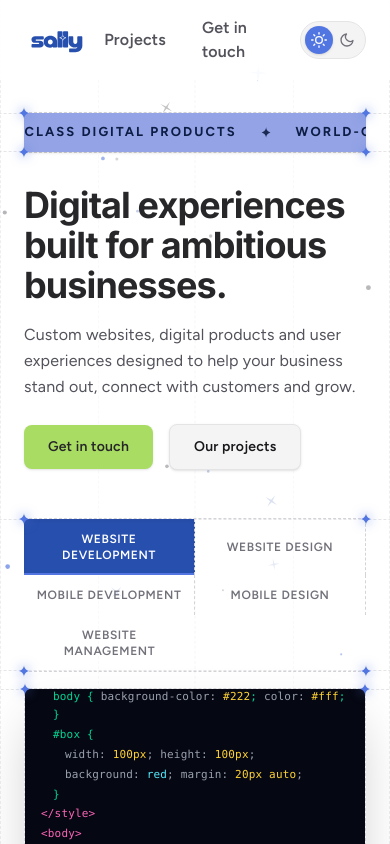
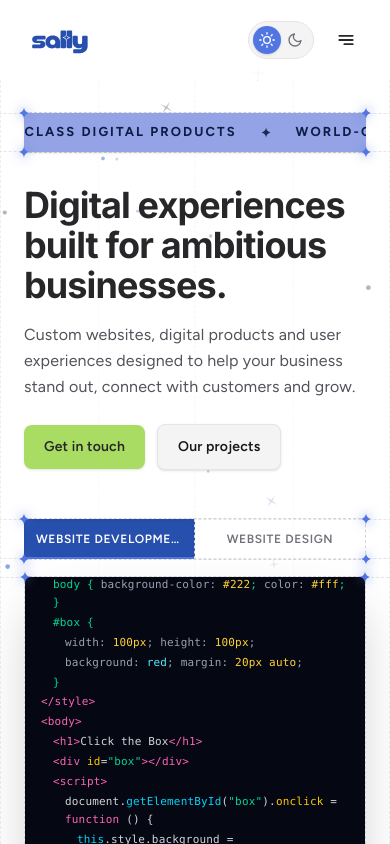
Before and after one commit to Sailor-io/sally-web, a React (Vite) app: page / in a window 390 px wide. Shown: the top 844 px of the page. Built offline with nearby package versions, Linux system fonts and the light colour scheme.

Commit message:
feat: add mobile navigation menu and responsive layout improvements to navbar and hero components

```diff
--- a/src/components/hero/CapabilityTabs.tsx
+++ b/src/components/hero/CapabilityTabs.tsx
@@ -22,7 +22,7 @@ export function CapabilityTabs() {
         borderStyle="y"
         className="w-full"
       >
-        <div className="grid grid-cols-2 sm:grid-cols-3 lg:grid-cols-5 divide-x divide-dashed divide-border-dashed">
+        <div className="flex overflow-x-auto scrollbar-none divide-x divide-dashed divide-border-dashed lg:grid lg:grid-cols-5">
           {CAPABILITY_TABS.map((tab, idx) => {
             const isActive = activeTab === idx;
             return (
@@ -30,13 +30,13 @@ export function CapabilityTabs() {
                 key={tab}
                 type="button"
                 onClick={() => setActiveTab(idx)}
-                className={`relative flex items-center justify-center px-3 sm:px-4 py-3 sm:py-3.5 text-center font-sans text-xs sm:text-sm font-semibold tracking-wider uppercase transition-all ${
+                className={`relative flex items-center justify-center shrink-0 w-1/2 lg:w-auto px-3 sm:px-4 py-3 sm:py-3.5 text-center font-sans text-xs sm:text-sm font-semibold tracking-wider uppercase transition-all cursor-pointer ${
                   isActive
                     ? 'bg-tab-active-bg text-tab-active-text shadow-inner'
                     : 'bg-transparent text-text-muted hover:text-text-primary hover:bg-white/5'
                 }`}
               >
-                {tab}
+                <span className="truncate">{tab}</span>
                 {isActive && (
                   <span className="absolute bottom-0 left-0 right-0 h-0.5 bg-primary-300" />
                 )}
--- a/src/components/hero/HeroContent.tsx
+++ b/src/components/hero/HeroContent.tsx
@@ -17,17 +17,17 @@ export function HeroMainContent({ onNavigateToProjects }: HeroContentProps) {
           Custom websites, digital products and user experiences designed to help your business stand out, connect with customers and grow.
         </p>
 
-        <div className="mt-6 sm:mt-8 flex flex-wrap items-center gap-4">
+        <div className="mt-6 sm:mt-8 flex flex-row items-center gap-3 sm:gap-4">
           <a
             href="#contact"
-            className="inline-flex items-center justify-center rounded-lg bg-secondary-300 px-6 sm:px-7 py-3 sm:py-3.5 font-sans text-sm sm:text-base font-semibold text-gray-800 shadow-sm transition-all hover:brightness-105 active:scale-[0.98]"
+            className="inline-flex items-center justify-center rounded-lg bg-secondary-300 px-5 sm:px-7 py-3 sm:py-3.5 font-sans text-sm sm:text-base font-semibold text-gray-800 shadow-sm transition-all hover:brightness-105 active:scale-[0.98]"
           >
             Get in touch
           </a>
           <button
             type="button"
             onClick={onNavigateToProjects}
-            className="inline-flex items-center justify-center rounded-lg bg-gray-100 dark:bg-white text-gray-900 px-6 sm:px-7 py-3 sm:py-3.5 font-sans text-sm sm:text-base font-semibold border border-border-subtle shadow-sm transition-all hover:bg-gray-200 active:scale-[0.98] cursor-pointer"
+            className="inline-flex items-center justify-center rounded-lg bg-gray-100 dark:bg-white text-gray-900 px-5 sm:px-7 py-3 sm:py-3.5 font-sans text-sm sm:text-base font-semibold border border-border-subtle shadow-sm transition-all hover:bg-gray-200 active:scale-[0.98] cursor-pointer"
           >
             Our projects
           </button>
--- a/src/components/layout/Navbar.tsx
+++ b/src/components/layout/Navbar.tsx
@@ -1,4 +1,7 @@
+import { useState } from 'react';
+import { motion, AnimatePresence } from 'motion/react';
 import { useTheme } from '../../context/ThemeContext';
+import { BlueprintFrame } from '../common/BlueprintFrame';
 import logoDark from '../../assets/svgs/Logo.svg';
 import logoLight from '../../assets/svgs/LogoLight.svg';
 
@@ -8,50 +11,10 @@ interface NavbarProps {
   activeView?: 'hero' | 'projects';
 }
 
-export function Navbar({ onNavigateToProjects, onNavigateToHome, activeView = 'hero' }: NavbarProps) {
+function ThemeToggle() {
   const { theme, toggleTheme } = useTheme();
 
   return (
-    <header className="sticky top-0 z-50 w-full transition-colors duration-300 backdrop-blur-md bg-bg/85">
-      <div className="mx-auto flex h-20 max-w-300 items-center justify-between px-6 lg:px-12">
-        {/* Brand Logo */}
-        <button
-          type="button"
-          onClick={onNavigateToHome}
-          className="group flex items-center transition-opacity hover:opacity-80 cursor-pointer bg-transparent border-0 p-0"
-          aria-label="Sally Home"
-        >
-          <img
-            src={theme === 'dark' ? logoDark : logoLight}
-            alt="Sally"
-            className="h-9 w-auto"
-          />
-        </button>
-
-        {/* Action Controls & Navigation */}
-        <div className="flex items-center gap-4 sm:gap-6">
-          <nav className="flex items-center gap-2 sm:gap-4">
-            <button
-              type="button"
-              onClick={onNavigateToProjects}
-              className={`rounded-lg px-3.5 py-2 font-sans text-base font-semibold transition-colors cursor-pointer bg-transparent border-0 ${
-                activeView === 'projects'
-                  ? 'text-primary-400 font-bold'
-                  : 'text-text-secondary hover:text-text-primary'
-              }`}
-            >
-              Projects
-            </button>
-
-            <a
-              href="#contact"
-              className="rounded-lg px-3.5 py-2 font-sans text-base font-semibold text-text-secondary transition-colors hover:text-text-primary"
-            >
-              Get in touch
-            </a>
-          </nav>
-
-          {/* Theme Toggle Pill Switch */}
     <button
       type="button"
       onClick={toggleTheme}
@@ -113,8 +76,191 @@ export function Navbar({ onNavigateToProjects, onNavigateToHome, activeView = 'h
         </svg>
       </span>
     </button>
+  );
+}
+
+export function Navbar({ onNavigateToProjects, onNavigateToHome, activeView = 'hero' }: NavbarProps) {
+  const { theme } = useTheme();
+  const [mobileMenuOpen, setMobileMenuOpen] = useState(false);
+
+  return (
+    <>
+      <header className="sticky top-0 z-40 w-full transition-colors duration-300 backdrop-blur-md bg-bg/85">
+        <div className="mx-auto flex h-20 max-w-300 items-center justify-between px-6 lg:px-12">
+          {/* Brand Logo */}
+          <button
+            type="button"
+            onClick={onNavigateToHome}
+            className="group flex items-center transition-opacity hover:opacity-80 cursor-pointer bg-transparent border-0 p-0"
+            aria-label="Sally Home"
+          >
+            <img
+              src={theme === 'dark' ? logoDark : logoLight}
+              alt="Sally"
+              className="h-9 w-auto"
+            />
+          </button>
+
+          {/* Action Controls & Navigation */}
+          <div className="flex items-center gap-3 sm:gap-6">
+            {/* Desktop Navigation Links */}
+            <nav className="hidden md:flex items-center gap-2 sm:gap-4">
+              <button
+                type="button"
+                onClick={onNavigateToProjects}
+                className={`rounded-lg px-3.5 py-2 font-sans text-base font-semibold transition-colors cursor-pointer bg-transparent border-0 ${
+                  activeView === 'projects'
+                    ? 'text-primary-400 font-bold'
+                    : 'text-text-secondary hover:text-text-primary'
+                }`}
+              >
+                Projects
+              </button>
+
+              <a
+                href="#contact"
+                className="rounded-lg px-3.5 py-2 font-sans text-base font-semibold text-text-secondary transition-colors hover:text-text-primary"
+              >
+                Get in touch
+              </a>
+            </nav>
+
+            {/* Theme Toggle Pill Switch */}
+            <ThemeToggle />
+
+            {/* Mobile Hamburger Button */}
+            <button
+              type="button"
+              onClick={() => setMobileMenuOpen(true)}
+              className="md:hidden flex h-10 w-10 items-center justify-center rounded-lg text-text-primary hover:bg-white/10 transition-colors cursor-pointer"
+              aria-label="Open mobile menu"
+            >
+              <svg
+                width="20"
+                height="20"
+                viewBox="0 0 24 24"
+                fill="none"
+                stroke="currentColor"
+                strokeWidth="2.2"
+                strokeLinecap="round"
+                strokeLinejoin="round"
+              >
+                <line x1="4" y1="7" x2="20" y2="7" />
+                <line x1="4" y1="12" x2="20" y2="12" />
+                <line x1="10" y1="17" x2="20" y2="17" />
+              </svg>
+            </button>
           </div>
         </div>
       </header>
+
+      {/* Full-Screen Mobile Navigation Overlay */}
+      <AnimatePresence>
+        {mobileMenuOpen && (
+          <motion.div
+            initial={{ opacity: 0 }}
+            animate={{ opacity: 1 }}
+            exit={{ opacity: 0 }}
+            transition={{ duration: 0.2 }}
+            className="fixed inset-0 z-50 flex flex-col bg-bg text-text-primary overflow-y-auto"
+          >
+            {/* Top Bar inside Overlay */}
+            <div className="mx-auto flex h-20 w-full max-w-300 items-center justify-between px-6 lg:px-12">
+              <button
+                type="button"
+                onClick={() => {
+                  setMobileMenuOpen(false);
+                  onNavigateToHome?.();
+                }}
+                className="group flex items-center transition-opacity hover:opacity-80 cursor-pointer bg-transparent border-0 p-0"
+                aria-label="Sally Home"
+              >
+                <img
+                  src={theme === 'dark' ? logoDark : logoLight}
+                  alt="Sally"
+                  className="h-9 w-auto"
+                />
+              </button>
+
+              <div className="flex items-center gap-3">
+                <ThemeToggle />
+
+                {/* Close Button */}
+                <button
+                  type="button"
+                  onClick={() => setMobileMenuOpen(false)}
+                  className="flex h-10 w-10 items-center justify-center rounded-lg text-text-primary hover:bg-white/10 transition-colors cursor-pointer"
+                  aria-label="Close mobile menu"
+                >
+                  <svg
+                    width="22"
+                    height="22"
+                    viewBox="0 0 24 24"
+                    fill="none"
+                    stroke="currentColor"
+                    strokeWidth="2"
+                    strokeLinecap="round"
+                    strokeLinejoin="round"
+                  >
+                    <line x1="18" y1="6" x2="6" y2="18" />
+                    <line x1="6" y1="6" x2="18" y2="18" />
+                  </svg>
+                </button>
+              </div>
+            </div>
+
+            {/* Blueprint Frame Overlay Container matching Screenshot 2 */}
+            <div className="flex-1 px-6 pb-12 pt-2">
+              <BlueprintFrame
+                showNodes={true}
+                showHorizontalGuides={true}
+                borderStyle="all"
+                className="h-full min-h-[65vh] p-8 sm:p-12 flex flex-col justify-start"
+              >
+                <nav className="flex flex-col space-y-10 pt-6">
+                  <button
+                    type="button"
+                    onClick={() => {
+                      setMobileMenuOpen(false);
+                      onNavigateToHome?.();
+                    }}
+                    className={`text-left font-sans text-2xl font-medium tracking-tight underline decoration-1 underline-offset-8 transition-colors cursor-pointer ${
+                      activeView === 'hero'
+                        ? 'text-primary-400 font-bold'
+                        : 'text-text-primary hover:text-primary-300'
+                    }`}
+                  >
+                    Home
+                  </button>
+
+                  <button
+                    type="button"
+                    onClick={() => {
+                      setMobileMenuOpen(false);
+                      onNavigateToProjects?.();
+                    }}
+                    className={`text-left font-sans text-2xl font-medium tracking-tight underline decoration-1 underline-offset-8 transition-colors cursor-pointer ${
+                      activeView === 'projects'
+                        ? 'text-primary-400 font-bold'
+                        : 'text-text-primary hover:text-primary-300'
+                    }`}
+                  >
+                    Projects
+                  </button>
+
+                  <a
+                    href="#contact"
+                    onClick={() => setMobileMenuOpen(false)}
+                    className="text-left font-sans text-2xl font-medium tracking-tight text-text-primary underline decoration-1 underline-offset-8 hover:text-primary-300 transition-colors"
+                  >
+                    Get in touch
+                  </a>
+                </nav>
+              </BlueprintFrame>
+            </div>
+          </motion.div>
+        )}
+      </AnimatePresence>
+    </>
   );
 }
```
Lines whose indentation alone changed are shown as unchanged.
